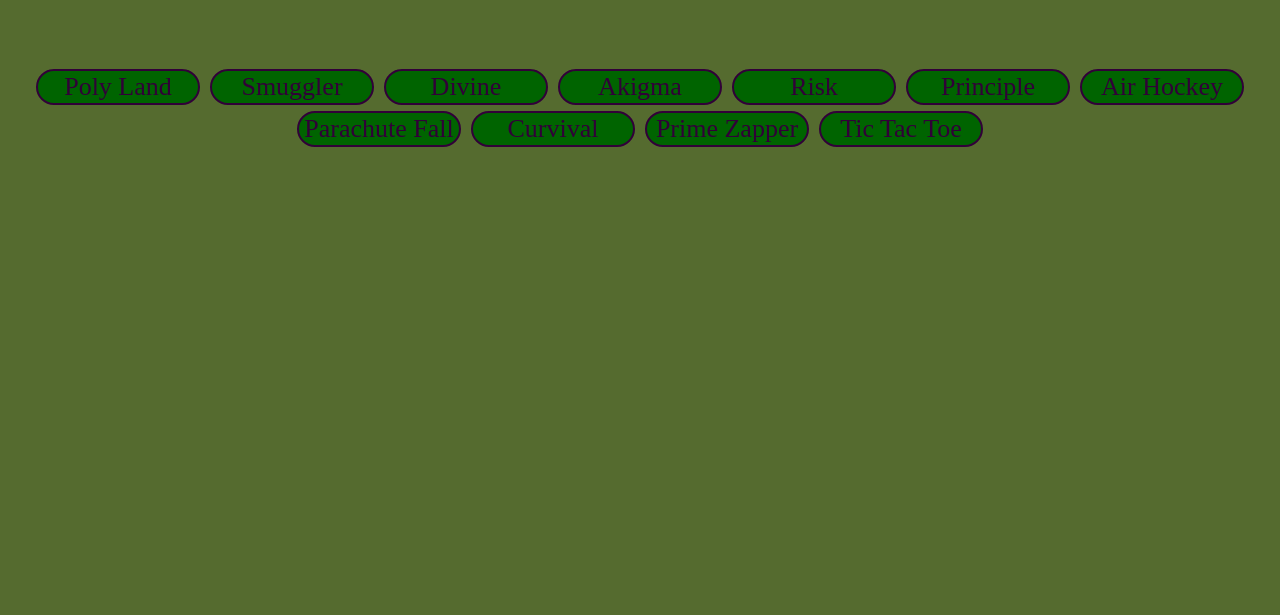
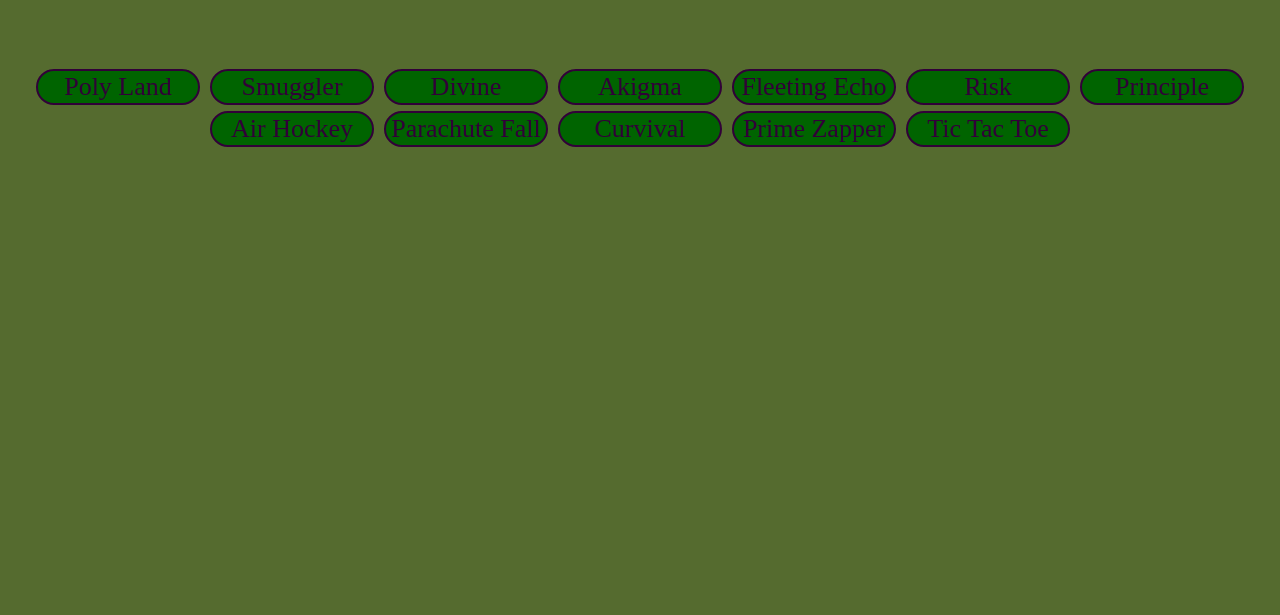
Before and after one commit to Gooplur/games2016, a plain HTML site: page web/index.html in a window 1280 px wide. Shown: the part 185-800 px from the top of the page. Drawn offline with Linux system fonts and the light colour scheme.

Commit message:
added Fleeting Echo to the games menu.

```diff
--- a/web/index.html
+++ b/web/index.html
@@ -14,6 +14,7 @@
         <a class="intralink" href="http://gooplur.com/smuggler">Smuggler</a>
         <a class="intralink" href="http://gooplur.com/Divine">Divine</a>
         <a class="intralink" href="http://gooplur.com/Akigma">Akigma</a>
+        <a class="intralink" href="http://gooplur.com/echo">Fleeting Echo</a>
         <a class="intralink" href="http://gooplur.com/risk/riskRunner.html">Risk</a>
         <a class="intralink" href="http://gooplur.com/Principle.html">Principle</a>
         <a class="intralink" href="pingpong.html">Air Hockey</a>
```
